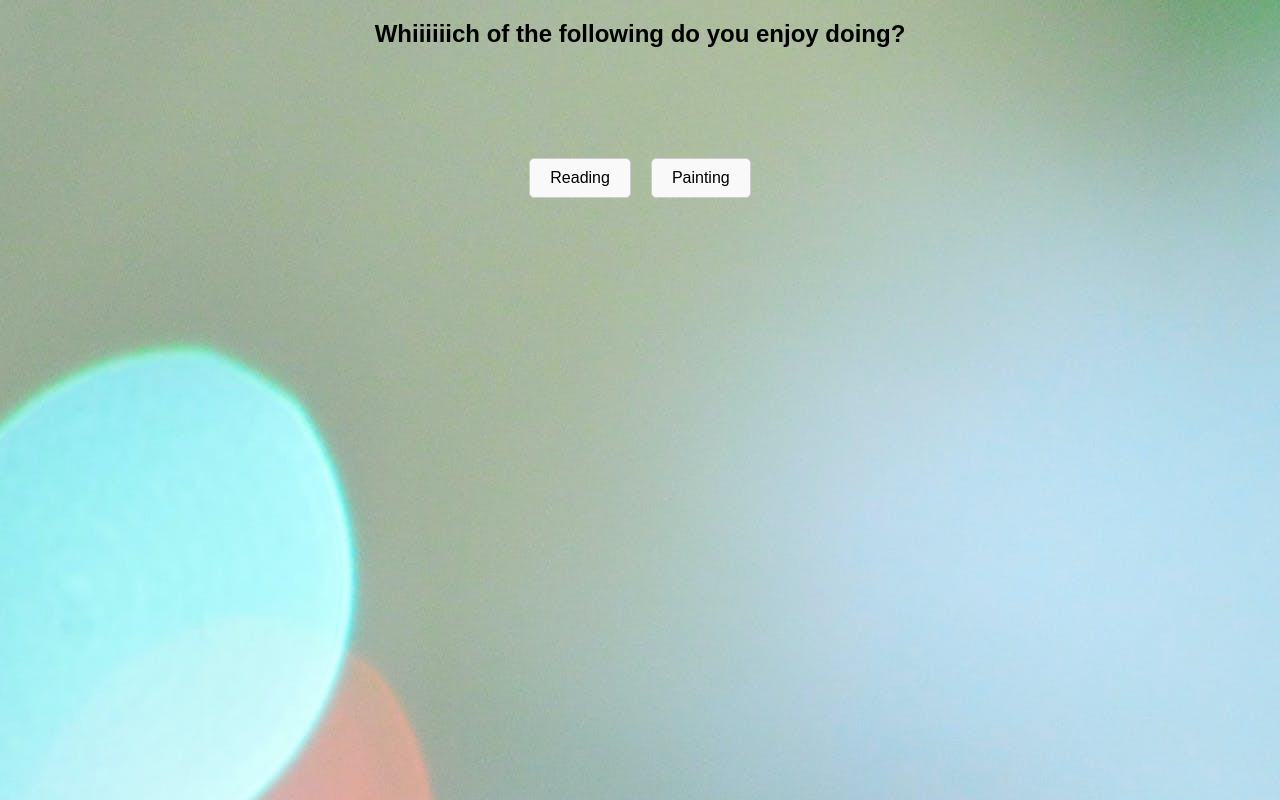
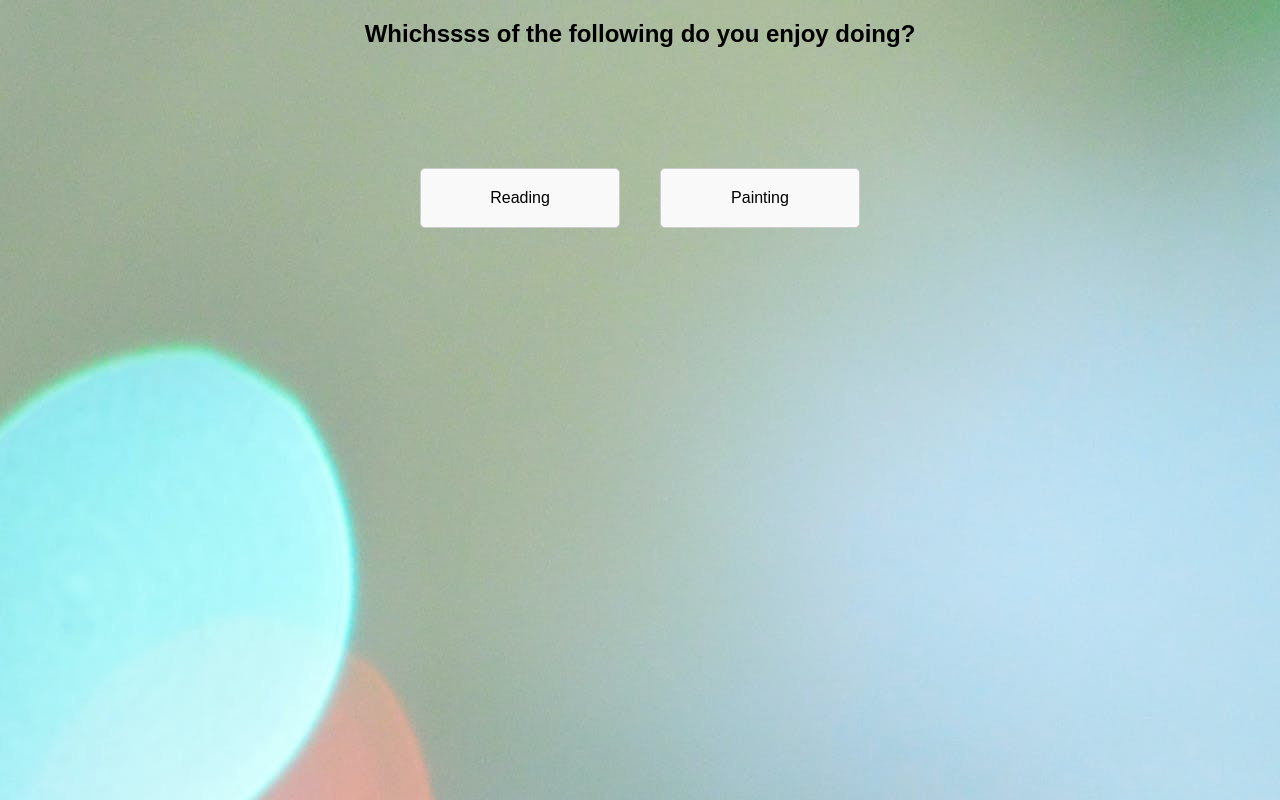
Before and after one commit to QoloQ/QoloQ-github.io, a plain HTML site: page index.html in a window 1280 px wide. Drawn offline with Linux system fonts and the light colour scheme.

Commit message:
double size

```diff
--- a/index.html
+++ b/index.html
@@ -14,14 +14,16 @@
       margin-top: 100px;
     }
     .choice-button, #again-button {
-      padding: 10px 20px;
+      padding: 20px; /* Padding for consistent button width */
       font-size: 16px;
-      margin: 10px;
+      margin: 20px;
       cursor: pointer;
       border: 1px solid #ccc;
       background-color: #f9f9f9;
       border-radius: 5px;
       transition: background-color 0.3s;
+      width: 200px; /* Set initial width */
+      box-sizing: border-box; /* Include padding in width calculation */
     }
     .choice-button:hover, #again-button:hover {
       background-color: #e0e0e0;
@@ -40,7 +42,7 @@
     #again-button {
       display: block;
       margin: 20px auto; /* Center the button horizontally */
-      padding: 10px 20px;
+      padding: 20px;
       font-size: 16px;
       cursor: pointer;
       border: none;
@@ -65,7 +67,7 @@
 
   <script>
     const questionTree = {
-      question: "Whiiiiiich of the following do you enjoy doing?",
+      question: "Whichssss of the following do you enjoy doing?",
       options: [
         {
           text: "Reading",
```
